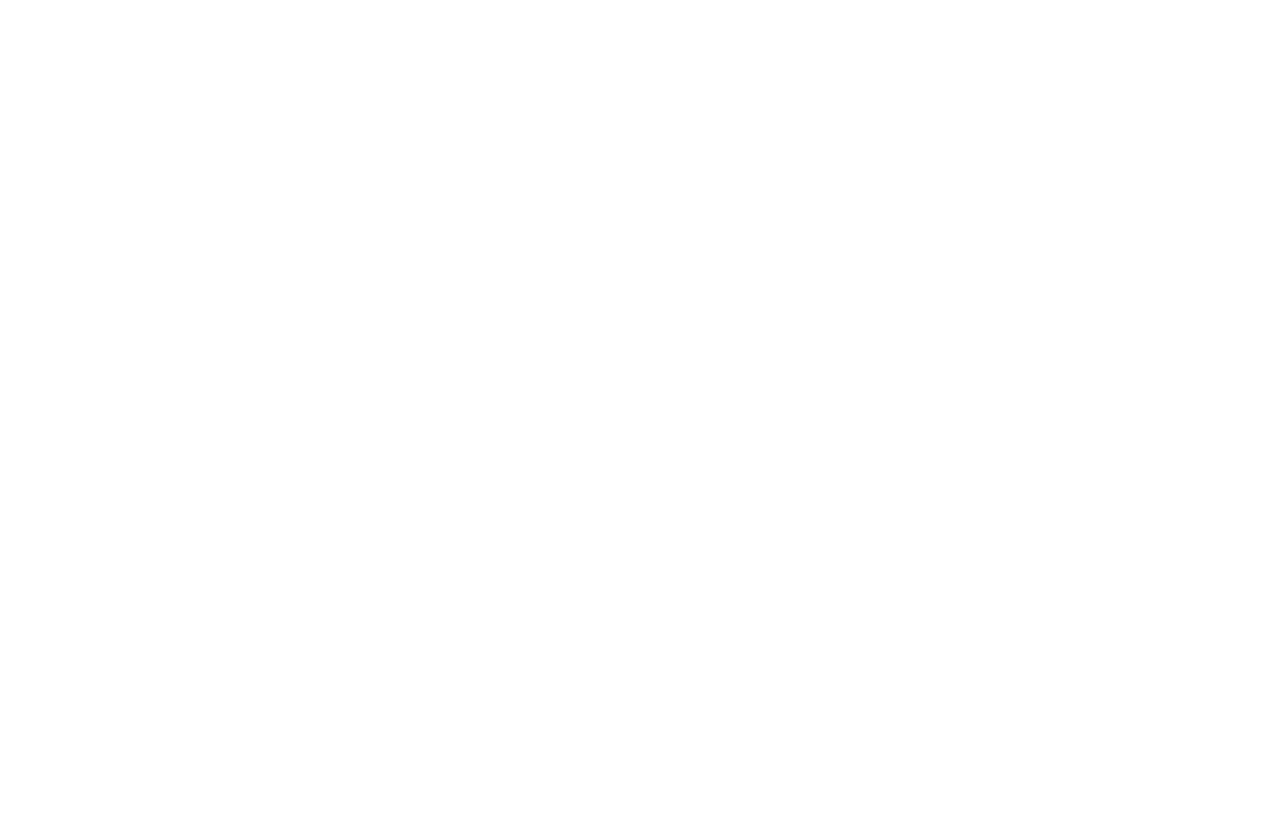
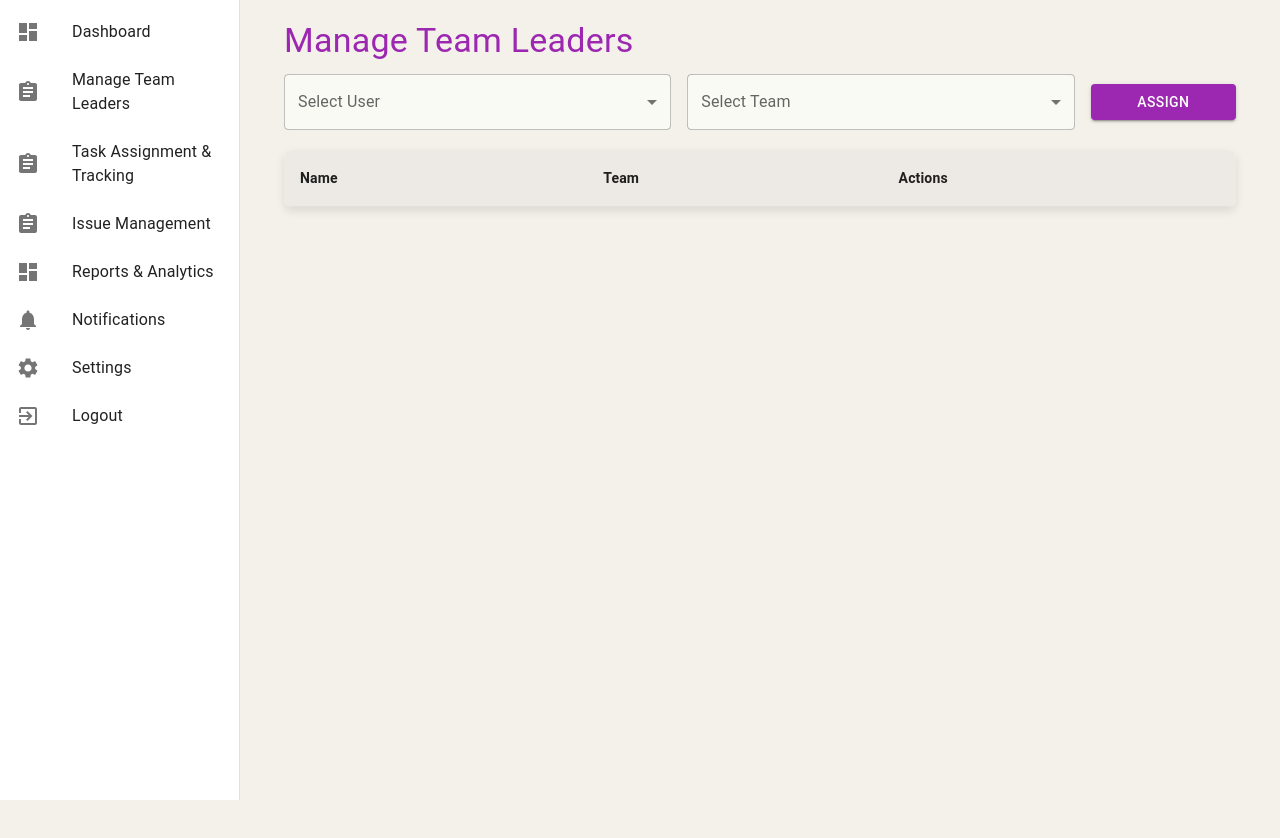
Before and after one commit to ANDON-System/ANDON, a React (Create React App) app in the folder frontend/: page /manage-team in a window 1280 px wide. Before the commit this address had no page. Before the commit the page ends 800 px from the top, so only its background shows below. Built offline with nearby package versions, Linux system fonts and the light colour scheme.

Commit message:
Department-Dashboard

```diff
--- a/frontend/src/App.js
+++ b/frontend/src/App.js
@@ -4,13 +4,14 @@
 import Dashboard from "./pages/Dashboard";
 import AdminDashboard from "./pages/AdminDashboard";
 import DepartmentDashboard from "./pages/DepartmentDashboard";
-import TeamLeaderDashboard from "./pages/Department/TeamLeaderDashboard";
+import TeamLeaderDashboard from "./pages/TeamLeader/TeamLeaderDashboard";
 import EmployeeDashboard from "./pages/EmployeeDashboard";
-//import ManageTeamLeaders from "./pages/Department/TeamLeaderDashboard";
+import ManageTeamLeader from "./pages/Department/ManageTeamLeader";
 import OperatorDashboard from "./pages/Operator/OperatorDashboard";
 import SupportDashboard from "./pages/SupportTeam/SupportDashboard";
 import ActiveIssues from "./pages/Operator/ActiveIssues";
 import ResolvedIssues from "./pages/Operator/ResolvedIssues";
+
 
 function App() {
   return (
@@ -23,7 +24,7 @@
         <Route path="/department-dashboard" element={<DepartmentDashboard />} />
         <Route path="/team-leader-dashboard" element={<TeamLeaderDashboard />} />
         <Route path="/employee-dashboard" element={<EmployeeDashboard />} />
-        {/* <Route path="/manage-team" element={<ManageTeamLeaders/>} /> */}
+        <Route path="/manage-team" element={<ManageTeamLeader/>} />
         <Route path="/operator-dashboard" element={<OperatorDashboard/>}/>
         <Route path="/support-dashboard" element={<SupportDashboard/>}/>
         <Route path="/active-issues" element={<ActiveIssues/>}/>
--- /dev/null
+++ b/frontend/src/pages/Department/ManageTeamLeader.js
@@ -0,0 +1,136 @@
+import React, { useState } from "react";
+import {
+    Container, Typography, Table, TableBody, TableCell,
+    TableContainer, TableHead, TableRow, Paper, Button,
+    Select, MenuItem, FormControl, InputLabel, Grid, Box, IconButton
+} from "@mui/material";
+import { Edit, Delete } from "@mui/icons-material"; // Import icons
+import DepartmentSidebar from "../../components/DepartmentSidebar";
+
+const ManageTeamLeaders = () => {
+    const [teamLeaders, setTeamLeaders] = useState([]);
+    const [users, setUsers] = useState([
+        { _id: "101", name: "John Doe" },
+        { _id: "102", name: "Jane Smith" },
+        { _id: "103", name: "Mark Johnson" },
+    ]);
+    const [teams, setTeams] = useState([
+        { _id: "201", name: "Production Team" },
+        { _id: "202", name: "Quality Team" },
+        { _id: "203", name: "Manufacturing Team" },
+        { _id: "204", name: "Logistics Team" },
+        { _id: "205", name: "Safety Team" },
+        { _id: "206", name: "Maintenance Team" },
+    ]);
+    const [selectedUser, setSelectedUser] = useState("");
+    const [selectedTeam, setSelectedTeam] = useState("");
+    const [editingLeader, setEditingLeader] = useState(null);
+
+    const handleAssign = () => {
+        if (!selectedUser || !selectedTeam) return alert("Please select both user and team!");
+
+        const user = users.find(user => user._id === selectedUser);
+        const team = teams.find(team => team._id === selectedTeam);
+
+        if (!user || !team) return alert("Invalid selection!");
+
+        if (editingLeader) {
+            setTeamLeaders(prevLeaders =>
+                prevLeaders.map(leader =>
+                    leader._id === editingLeader._id
+                        ? { ...leader, name: user.name, team: team }
+                        : leader
+                )
+            );
+            setEditingLeader(null);
+            alert("Team Leader updated!");
+        } else {
+            const newLeader = { _id: Date.now().toString(), name: user.name, team };
+            setTeamLeaders(prevLeaders => [...prevLeaders, newLeader]);
+            alert("Team Leader assigned Successfully!");
+        }
+
+        setSelectedUser("");
+        setSelectedTeam("");
+    };
+
+    const handleEdit = (leader) => {
+        setEditingLeader(leader);
+        setSelectedUser(users.find(user => user.name === leader.name)?._id || "");
+        setSelectedTeam(leader.team._id);
+    };
+
+    const handleDelete = (leaderId) => {
+        setTeamLeaders(prevLeaders => prevLeaders.filter(leader => leader._id !== leaderId));
+        alert("Team Leader removed!");
+    };
+
+    return (
+        <Box sx={{ display: "flex", backgroundColor: "#F4F1EA", minHeight: "100vh", padding: "20px" }}>
+            <DepartmentSidebar />
+            <Container>
+                <Typography variant="h4" gutterBottom color="secondary">Manage Team Leaders</Typography>
+
+                <Grid container spacing={2} alignItems="center" sx={{ marginBottom: "20px" }}>
+                    <Grid item xs={5}>
+                        <FormControl fullWidth sx={{ backgroundColor: "#FAFAF5", borderRadius: "8px" }}>
+                            <InputLabel>Select User</InputLabel>
+                            <Select value={selectedUser} onChange={(e) => setSelectedUser(e.target.value)}>
+                                <MenuItem value="">Select User</MenuItem>
+                                {users.map(user => (
+                                    <MenuItem key={user._id} value={user._id}>{user.name}</MenuItem>
+                                ))}
+                            </Select>
+                        </FormControl>
+                    </Grid>
+                    <Grid item xs={5}>
+                        <FormControl fullWidth sx={{ backgroundColor: "#FAFAF5", borderRadius: "8px" }}>
+                            <InputLabel>Select Team</InputLabel>
+                            <Select value={selectedTeam} onChange={(e) => setSelectedTeam(e.target.value)}>
+                                <MenuItem value="">Select Team</MenuItem>
+                                {teams.map(team => (
+                                    <MenuItem key={team._id} value={team._id}>{team.name}</MenuItem>
+                                ))}
+                            </Select>
+                        </FormControl>
+                    </Grid>
+                    <Grid item xs={2}>
+                        <Button variant="contained" color="secondary" fullWidth onClick={handleAssign}>
+                            {editingLeader ? "Update" : "Assign"}
+                        </Button>
+                    </Grid>
+                </Grid>
+
+                <TableContainer component={Paper} sx={{ boxShadow: "0px 4px 10px rgba(0, 0, 0, 0.1)", borderRadius: "8px" }}>
+                    <Table>
+                        <TableHead sx={{ backgroundColor: "#EDEAE5" }}>
+                            <TableRow>
+                                <TableCell><b>Name</b></TableCell>
+                                <TableCell><b>Team</b></TableCell>
+                                <TableCell><b>Actions</b></TableCell>
+                            </TableRow>
+                        </TableHead>
+                        <TableBody>
+                            {teamLeaders.map(leader => (
+                                <TableRow key={leader._id}>
+                                    <TableCell>{leader.name}</TableCell>
+                                    <TableCell>{leader.team?.name || "No Team Assigned"}</TableCell>
+                                    <TableCell>
+                                        <IconButton color="secondary" onClick={() => handleEdit(leader)}>
+                                            <Edit />
+                                        </IconButton>
+                                        <IconButton color="error" onClick={() => handleDelete(leader._id)}>
+                                            <Delete />
+                                        </IconButton>
+                                    </TableCell>
+                                </TableRow>
+                            ))}
+                        </TableBody>
+                    </Table>
+                </TableContainer>
+            </Container>
+        </Box>
+    );
+};
+
+export default ManageTeamLeaders;
```
Also changed, not shown: frontend/src/pages/TeamLeader/TeamLeaderDashboard.js (renamed from frontend/src/pages/Department/TeamLeaderDashboard.js).
